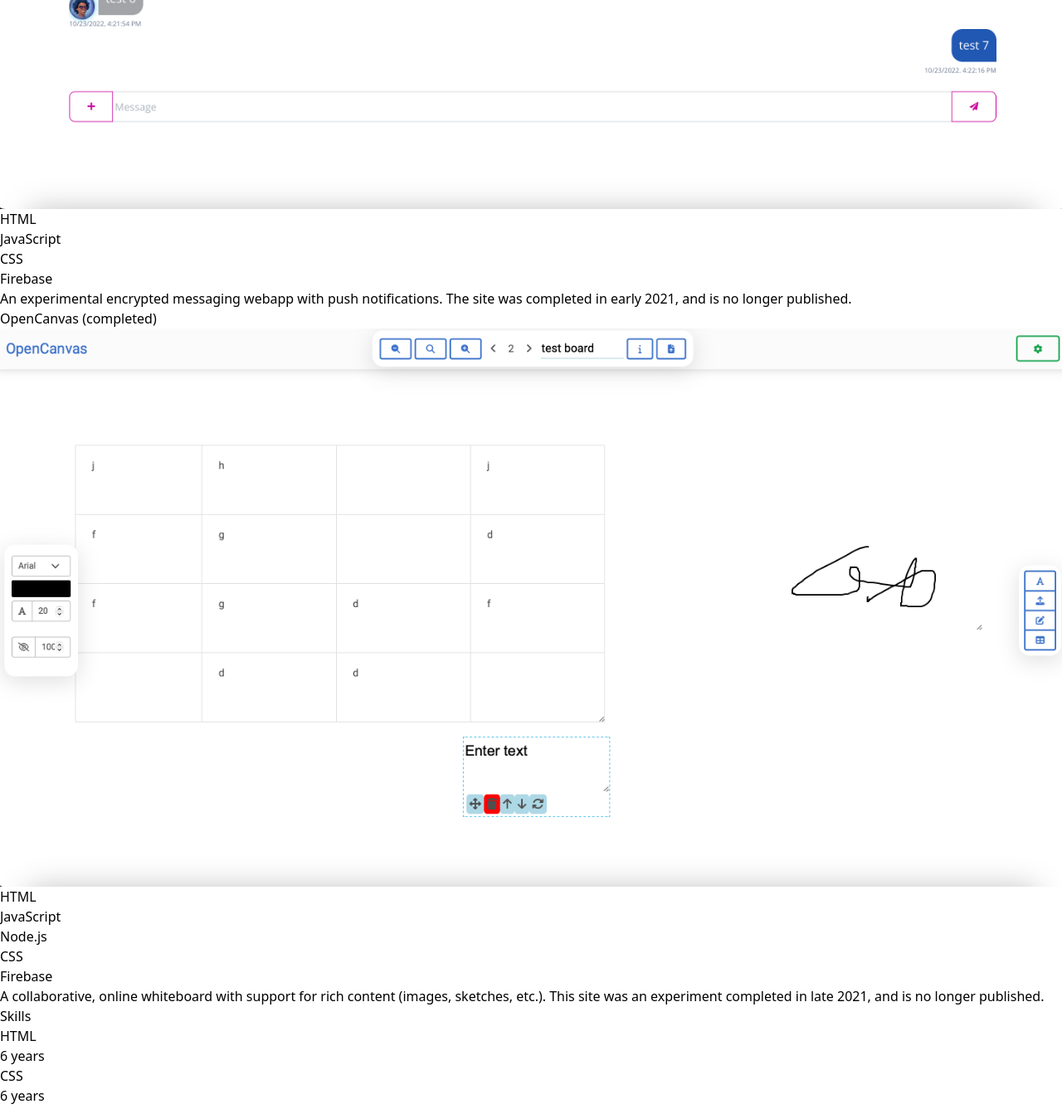
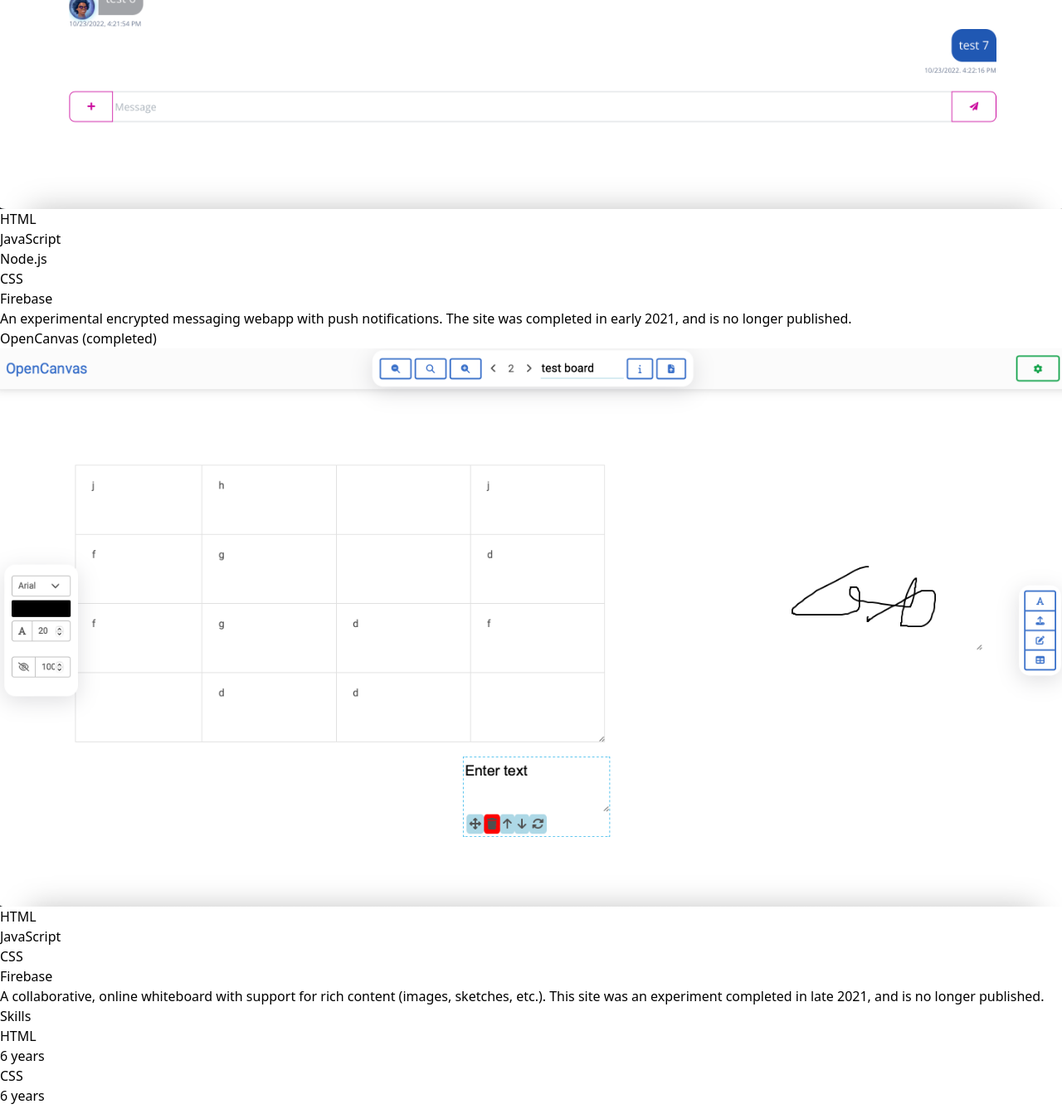
Before and after one commit to luca1s/about-me, a React (Vite) app: page / in a window 1280 px wide. Shown: the part 2861-4198 px from the top of the page at 83% size. Built offline with nearby package versions, Linux system fonts and the light colour scheme.

Commit message:
minor tweaks
adds favicon

```diff
--- a/index.html
+++ b/index.html
@@ -4,6 +4,7 @@
     <meta charset="UTF-8" />
     <!-- <link rel="icon" type="image/svg+xml" href="/vite.svg" /> -->
     <meta name="viewport" content="width=device-width, initial-scale=1.0" />
+    <link rel="icon" href="/favicon.ico" />
     <title>About | Luc Francis</title>
   </head>
   <body>
--- a/src/data/projects.js
+++ b/src/data/projects.js
@@ -21,13 +21,13 @@ export const projects = [
     {
         name: "OuiChat (completed)",
         description: "An experimental encrypted messaging webapp with push notifications. The site was completed in early 2021, and is no longer published.",
-        technologies: ["HTML", "JavaScript", "CSS", "Firebase"],
+        technologies: ["HTML", "JavaScript", "Node.js", "CSS", "Firebase"],
         image: ouichat
     },
     {
         name: "OpenCanvas (completed)",
         description: "A collaborative, online whiteboard with support for rich content (images, sketches, etc.). This site was an experiment completed in late 2021, and is no longer published.",
-        technologies: ["HTML", "JavaScript", "Node.js", "CSS", "Firebase"],
+        technologies: ["HTML", "JavaScript", "CSS", "Firebase"],
         image: opencanvas
     }
 ]
```
Also changed, not shown: 1 other file (tests, documents, lock files or other folders).
